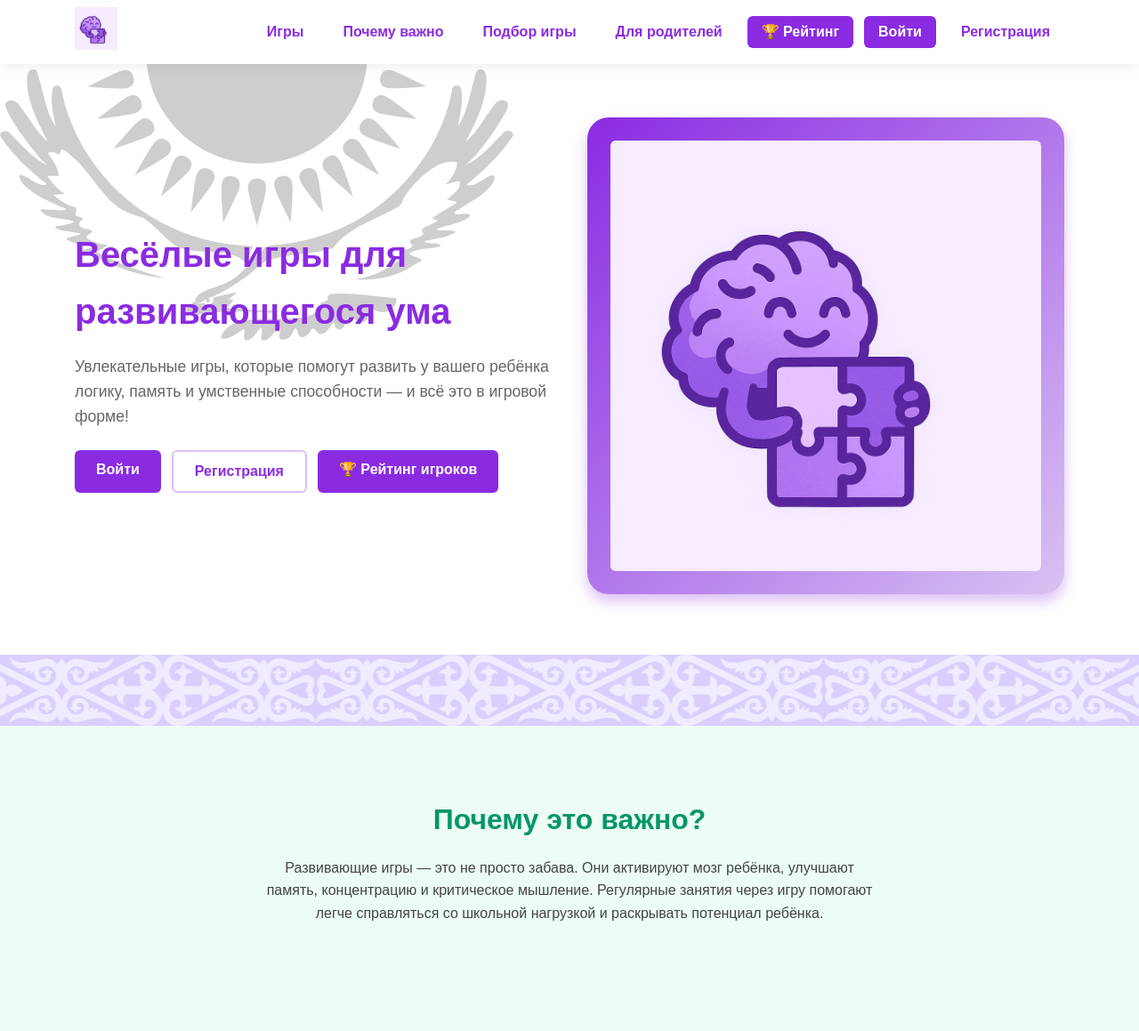
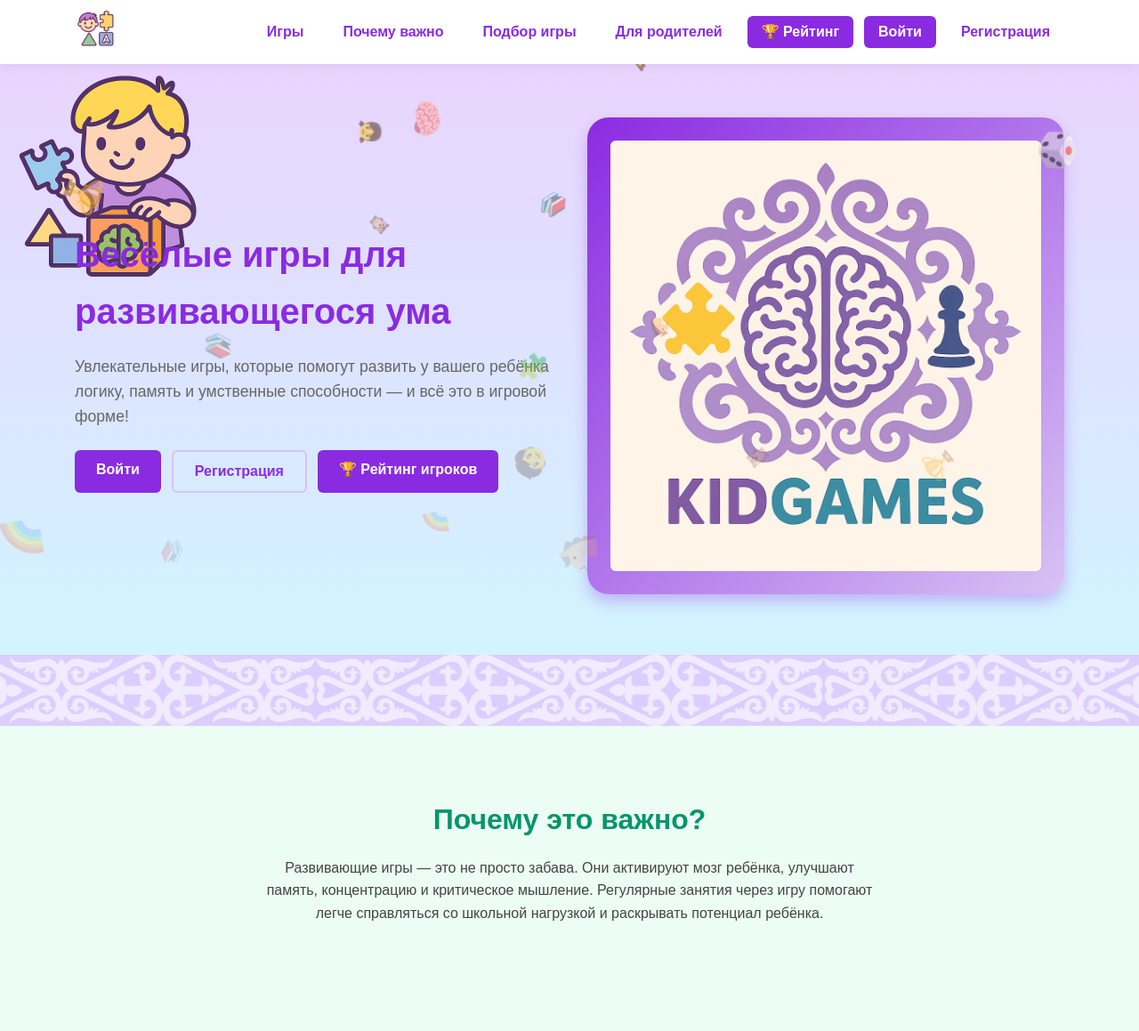
Before and after one commit to k1lst1x/Brain-Games, a Django app: page / in a window 1280 px wide. Shown: the top 1159 px of the page at 89% size. Run offline with Django 5.2, Linux system fonts and the light colour scheme.

Commit message:
design improvements

```diff
--- a/templates/index.html
+++ b/templates/index.html
@@ -67,12 +67,13 @@
 
         /* Hero Section */
         .hero {
-            background: linear-gradient(to bottom, #f5f0ff, #e6f0ff);
             padding: 60px 0;
-            background-image: url("{% static 'images/symbol.png' %}");
-            background-position: top left;
-            background-repeat: no-repeat;
-            background-size:auto;
+            background-image:
+                url("{% static 'images/symbol.png' %}"),
+                linear-gradient(180deg, #e9d4ff 0%, #d1f4ff 100%);
+            background-position: top left, center;
+            background-repeat: no-repeat, no-repeat;
+            background-size: 20%, cover;
         }
 
         .hero-content {
@@ -121,6 +122,12 @@
         /* Games Section */
         .games-section {
             padding: 60px 0;
+            background-image:
+                url("{% static 'images/symbol2.png' %}"),
+                linear-gradient(180deg, #e9d4ff 0%, #d1f4ff 100%);
+            background-position: top right, center;
+            background-repeat: no-repeat, no-repeat;
+            background-size: 20%, cover;
         }
 
         .section-header {
@@ -357,6 +364,36 @@
         .ornament-divider:nth-of-type(2n) { background-color: #ffeccf; } /* чуть темнее янтарного (#d97706) */
         .ornament-divider:nth-of-type(3n) { background-color: #dce8ff; } /* чуть темнее синего   (#2563eb) */
         .ornament-divider:nth-of-type(4n) { background-color: #d6f7ec; } /* чуть темнее зелёного (#059669) */
+        /* === Falling Emojis Animation === */
+        .falling-emojis-container {
+            position: absolute;
+            top: 0;
+            left: 0;
+            width: 100%;
+            height: 100%;
+            pointer-events: none;
+            overflow: hidden;
+            z-index: 0; /* Позади основного контента */
+        }
+
+        .falling-emoji {
+            position: absolute;
+            top: -50px;
+            font-size: 2rem;
+            opacity: 0.8;
+            animation: fall linear infinite;
+        }
+
+        @keyframes fall {
+            0% {
+                transform: translateY(-50px) rotate(0deg);
+                opacity: 0.8;
+            }
+            100% {
+                transform: translateY(110vh) rotate(360deg);
+                opacity: 0;
+            }
+        }
     </style>
 </head>
 <body>
@@ -365,7 +402,7 @@
         <div class="container nav-wrapper">
             <!-- Логотип -->
             <a href="{% url 'index' %}" class="nav-logo">
-                <img src="{% static 'images/logo.png' %}" alt="Kids Brain Games">
+                <img src="{% static 'images/logo1.png' %}" alt="Kids Brain Games">
             </a>
 
             <!-- Гамбургер (виден <768 px) -->
@@ -401,6 +438,7 @@
 
     <!-- Hero Section -->
     <section class="hero">
+        <div class="falling-emojis-container" id="falling-emojis"></div>
         <div class="container">
             <div class="hero-content">
                 <div class="hero-text">
@@ -665,4 +703,33 @@
         toggle.setAttribute('aria-expanded', nav.classList.contains('show'));
     });
 </script>
+<script>
+    const emojis = ["🎯", "🧠", "🎲", "🧩", "🧒", "👧", "🦉", "🐴", "🏆", "📚", "✨", "🌈", "🧮"];
+    const container = document.getElementById('falling-emojis');
+
+    function createFallingEmoji() {
+        const emoji = document.createElement('span');
+        emoji.classList.add('falling-emoji');
+        emoji.innerText = emojis[Math.floor(Math.random() * emojis.length)];
+
+        // Случайное начальное положение по оси X
+        emoji.style.left = Math.random() * 100 + 'vw';
+        // Случайная длительность анимации
+        const duration = 5 + Math.random() * 5;
+        emoji.style.animationDuration = duration + 's';
+        // Размер
+        const size = 1 + Math.random() * 1.5;
+        emoji.style.fontSize = size + 'rem';
+
+        container.appendChild(emoji);
+
+        // Удалить через завершение анимации
+        setTimeout(() => {
+            emoji.remove();
+        }, duration * 1000);
+    }
+
+    // Генерируем эмодзи каждые 300мс
+    setInterval(createFallingEmoji, 300);
+</script>
 </html>
```
Also changed, not shown: static/images/logo.png, static/images/logo1.png (added), static/images/logo_old.png (added), static/images/symbol.png, static/images/symbol_old.png (added), 1 other file.
